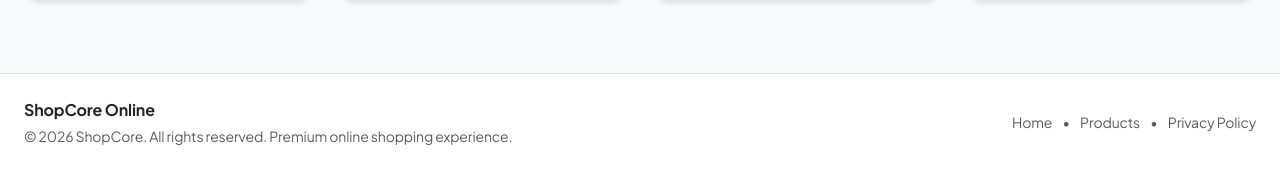
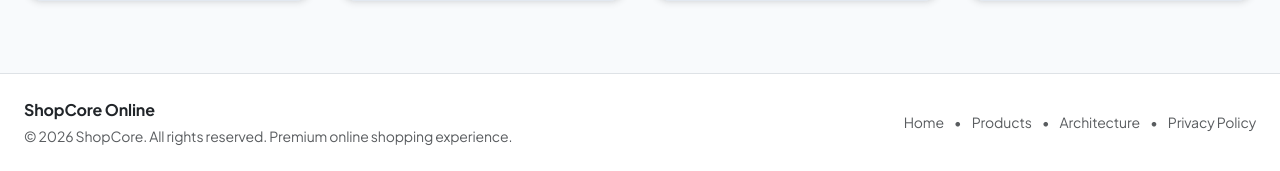
Before and after one commit to kaifansariw/Cie_02, an ASP.NET Core app: page / in a window 1280 px wide. Shown: the part 1375-1546 px from the top of the page. Run offline with ASP.NET Core 8, Linux system fonts and the light colour scheme.

Commit message:
feat(ui): add architecture navigation links
Co-authored-by: kaifansariw <190123901+kaifansariw@users.noreply.github.com>

```diff
--- a/Views/Shared/_Layout.cshtml
+++ b/Views/Shared/_Layout.cshtml
@@ -54,6 +54,11 @@
                         <li class="nav-item">
                             <a class="nav-link" asp-controller="Product" asp-action="Index">
                                 <i class="bi bi-grid-3x3-gap me-1"></i> Products
+                            </a>
+                        </li>
+                        <li class="nav-item">
+                            <a class="nav-link" asp-controller="Home" asp-action="Architecture">
+                                <i class="bi bi-diagram-3 me-1"></i> Architecture
                             </a>
                         </li>
                     </ul>
@@ -171,6 +176,8 @@
                         <li class="list-inline-item">&bull;</li>
                         <li class="list-inline-item"><a asp-controller="Product" asp-action="Index" class="text-muted text-decoration-none">Products</a></li>
                         <li class="list-inline-item">&bull;</li>
+                        <li class="list-inline-item"><a asp-controller="Home" asp-action="Architecture" class="text-muted text-decoration-none">Architecture</a></li>
+                        <li class="list-inline-item">&bull;</li>
                         <li class="list-inline-item"><a asp-controller="Home" asp-action="Privacy" class="text-muted text-decoration-none">Privacy Policy</a></li>
                     </ul>
                 </div>
```
